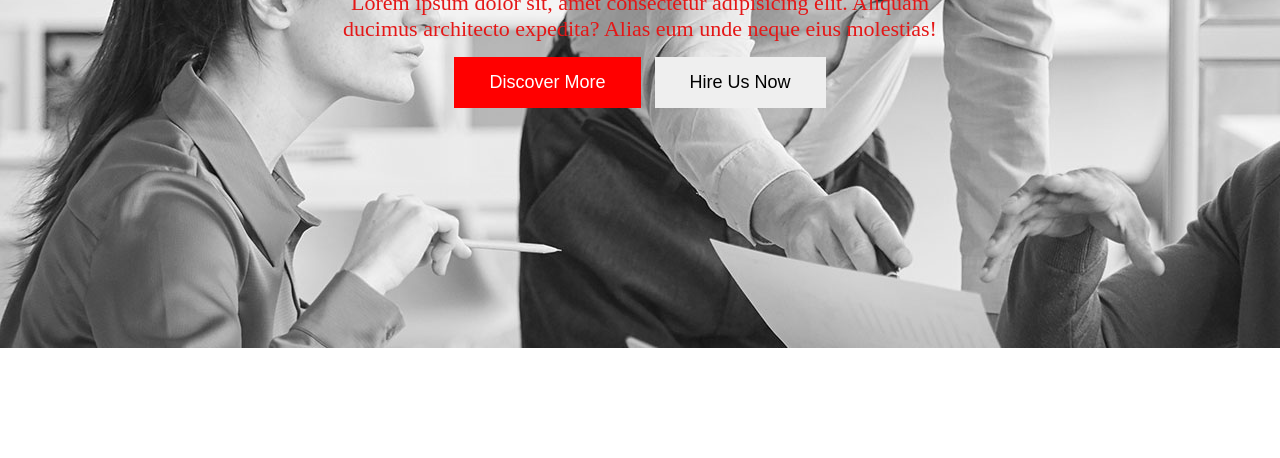
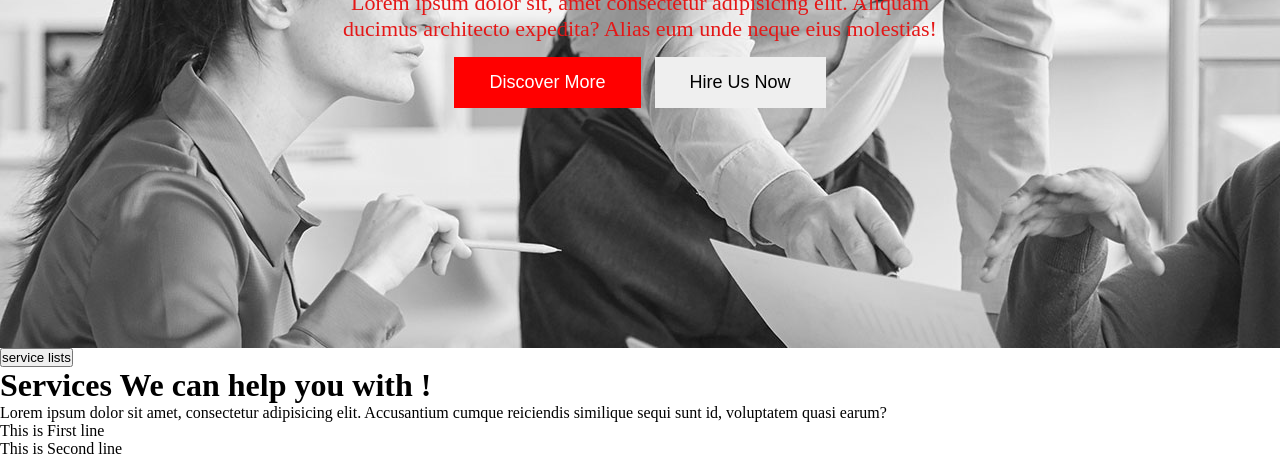
Before and after one commit to Tanna-Tamatul/digital-agency, a plain HTML site: page Build-A-Digital-Agency-Website-Using-HTML-and-CSS-main/index.html in a window 1280 px wide. Shown: the part 511-969 px from the top of the page. Before the commit the page ends 859 px from the top, so only its background shows below. Drawn offline with Linux system fonts and the light colour scheme.

Commit message:
new added

```diff
--- a/Build-A-Digital-Agency-Website-Using-HTML-and-CSS-main/index.html
+++ b/Build-A-Digital-Agency-Website-Using-HTML-and-CSS-main/index.html
@@ -28,6 +28,7 @@
 
     </header>
 
+    <!-- banner section -->
     <div class="banner-container">
         <div class="banner-deatails">
             <h1 class="title-banner">
@@ -40,6 +41,26 @@
         </div>
     </div>
 
+    <!-- service section -->
+
+    <div class="service-container">
+        <div class="service-left-container">
+            <div class="service-details">
+                <button>service lists</button>
+                <h1 class="">Services We can help you with !</h1>
+                <p class="">Lorem ipsum dolor sit amet, consectetur adipisicing elit. Accusantium cumque reiciendis similique sequi sunt id, voluptatem quasi earum?</p>
+                <ul>
+                    <li>This is First line</li>
+                    <li>This is Second line</li>
+                </ul>
+            </div>
+        </div>
+        <div class="service-right-container">
+
+        </div>
+    </div>
+
+
 
 </body>
 </html>
```
Also changed, not shown: Build-A-Digital-Agency-Website-Using-HTML-and-CSS-main/Build-A-Digital-Agency-Website-Using-HTML-and-CSS-main/style.css (line endings or trailing spaces).
